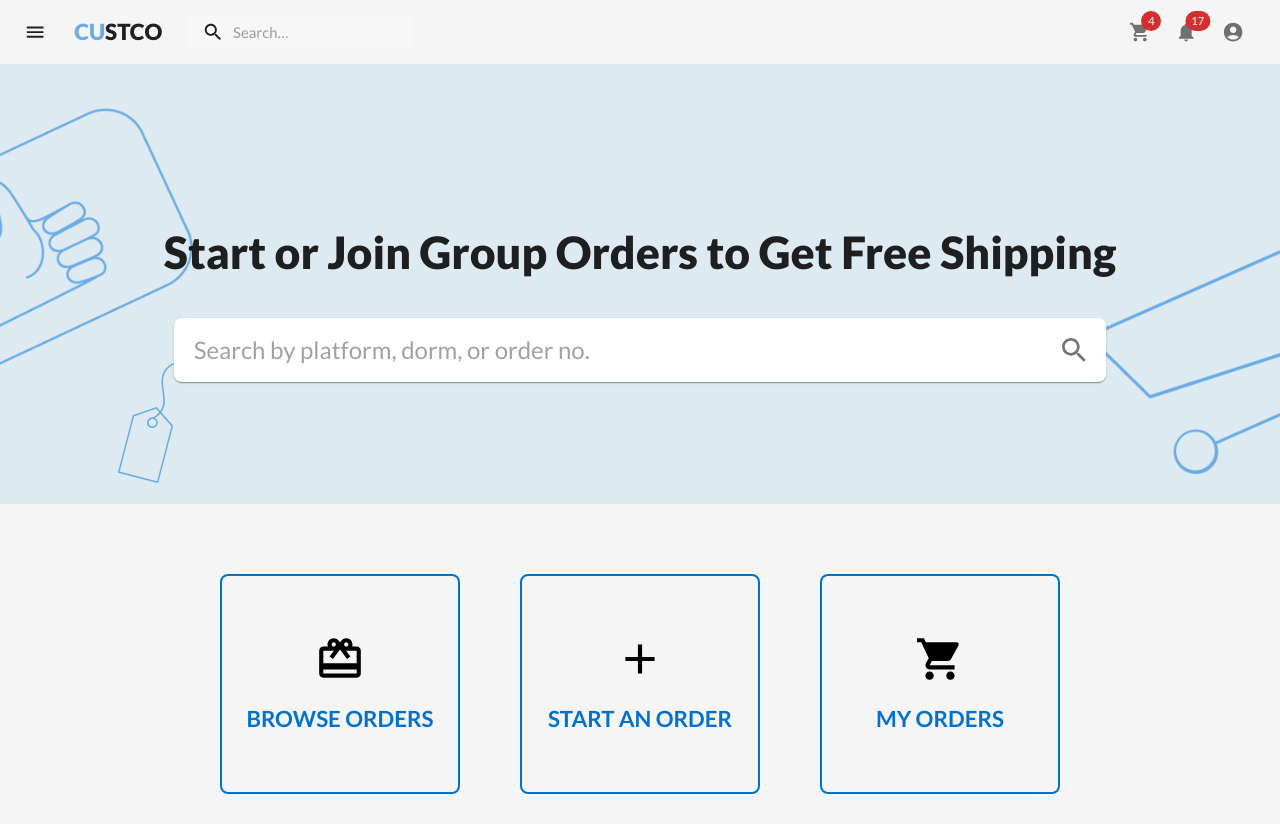
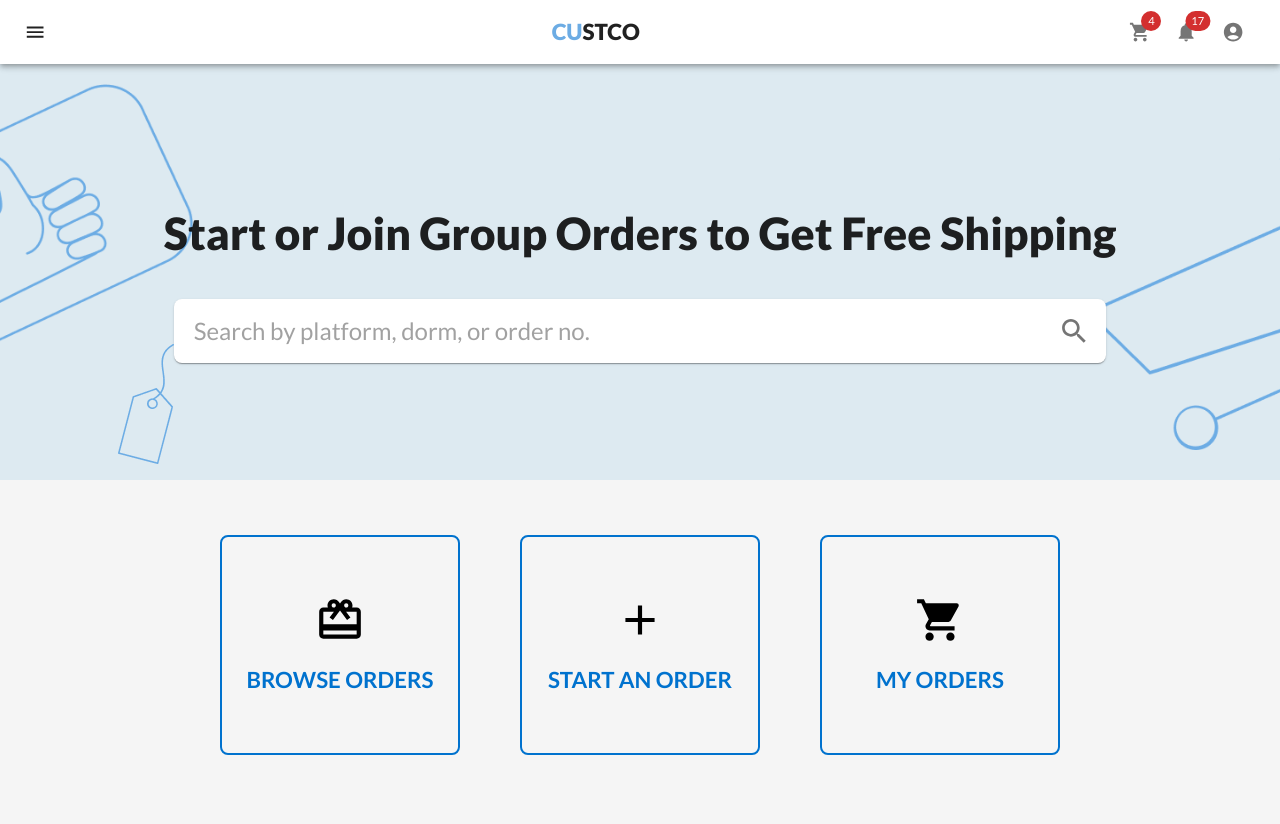
Before and after one commit to thetawom/custco, a React (Create React App) app: page /home in a window 1280 px wide. After the commit the page ends 800 px from the top, so only its background shows below. Built offline with nearby package versions, Linux system fonts and the light colour scheme.

Commit message:
Adjust join orders page

```diff
--- a/public/index.html
+++ b/public/index.html
@@ -29,7 +29,7 @@
       <link href="https://fonts.googleapis.com/css2?family=Lato:ital,wght@0,100;0,300;0,400;0,700;0,900;1,100;1,300;1,400;1,700;1,900&display=swap" rel="stylesheet">
       <title>React App</title>
   </head>
-  <body>
+  <body style="overflow-y: scroll">
     <noscript>You need to enable JavaScript to run this app.</noscript>
     <div id="root"></div>
     <!--
--- a/src/App.js
+++ b/src/App.js
@@ -64,6 +64,9 @@ const theme = createTheme({
                 tooltip: {
                     fontSize: "1em",
                     borderRadius: 2
+                },
+                tooltipPlacementBottom: {
+                    top: "-5px"
                 }
             }
         },
--- a/src/components/Navbar.js
+++ b/src/components/Navbar.js
@@ -1,66 +1,16 @@
 import * as React from 'react';
-import { styled, alpha } from '@mui/material/styles';
-import AppBar from '@mui/material/AppBar';
-import Box from '@mui/material/Box';
-import Toolbar from '@mui/material/Toolbar';
-import IconButton from '@mui/material/IconButton';
-import Typography from '@mui/material/Typography';
-import InputBase from '@mui/material/InputBase';
-import Badge from '@mui/material/Badge';
+import {AppBar, Badge, Box, ButtonBase, IconButton, Toolbar, Typography} from "@mui/material";
+import {Link} from "react-router-dom";
 import MenuIcon from '@mui/icons-material/Menu';
-import SearchIcon from '@mui/icons-material/Search';
 import ShoppingCartIcon from '@mui/icons-material/ShoppingCart';
 import AccountCircle from '@mui/icons-material/AccountCircle';
-import MailIcon from '@mui/icons-material/Mail';
 import NotificationsIcon from '@mui/icons-material/Notifications';
 import Span from "./Span";
-import {ButtonBase} from "@mui/material";
-import {Link} from "react-router-dom";
-
-const Search = styled('div')(({ theme }) => ({
-    position: 'relative',
-    borderRadius: theme.shape.borderRadius,
-    backgroundColor: alpha(theme.palette.common.white, 0.15),
-    '&:hover': {
-        backgroundColor: alpha(theme.palette.common.white, 0.25),
-    },
-    marginRight: theme.spacing(2),
-    marginLeft: 0,
-    width: '100%',
-    [theme.breakpoints.up('sm')]: {
-        marginLeft: theme.spacing(3),
-        width: 'auto',
-    },
-}));
-
-const SearchIconWrapper = styled('div')(({ theme }) => ({
-    padding: theme.spacing(0, 2),
-    height: '100%',
-    position: 'absolute',
-    pointerEvents: 'none',
-    display: 'flex',
-    alignItems: 'center',
-    justifyContent: 'center',
-}));
-
-const StyledInputBase = styled(InputBase)(({ theme }) => ({
-    color: 'inherit',
-    '& .MuiInputBase-input': {
-        padding: theme.spacing(1, 1, 1, 0),
-        // vertical padding + font size from searchIcon
-        paddingLeft: `calc(1em + ${theme.spacing(4)})`,
-        transition: theme.transitions.create('width'),
-        width: '100%',
-        [theme.breakpoints.up('md')]: {
-            width: '20ch',
-        },
-    },
-}));
 
 export default function Navbar() {
     return (
         <Box sx={{ flexGrow: 1 }}>
-            <AppBar position="static" color="transparent">
+            <AppBar position="absolute" color="inherit">
                 <Toolbar>
                     <IconButton
                         size="large"
@@ -71,13 +21,10 @@ export default function Navbar() {
                     >
                         <MenuIcon />
                     </IconButton>
+                    <Box sx={{ flexGrow: 1 }} />
                     <ButtonBase component={Link} to="/home">
                         <Typography variant="h5" fontWeight="800"><Span color="primary.main">CU</Span>STCO</Typography>
                     </ButtonBase>
-                    <Search>
-                        <SearchIconWrapper><SearchIcon /></SearchIconWrapper>
-                        <StyledInputBase placeholder="Search…"/>
-                    </Search>
                     <Box sx={{ flexGrow: 1 }} />
                     <Box>
                         <IconButton size="large">
--- a/src/components/Order.js
+++ b/src/components/Order.js
@@ -5,36 +5,39 @@ import {
     ButtonBase, Card,
     Divider,
     LinearProgress,
-    Stack,
+    Stack, Tooltip,
     Typography
 } from "@mui/material";
 import * as React from "react";
+import Box from "@mui/material/Box";
 
 const Order = ({order, copyOrderId}) => {
 
     return (
-        <Card sx={{borderColor: "primary.main", minWidth: "350px"}}>
+        <Card sx={{minWidth: "350px", minHeight: "210px"}}>
             <Stack direction="row" justifyContent="space-between" padding="8px 15px" textAlign="center">
                 <Typography variant="p" fontWeight="700" textTransform="uppercase">{order.platform.name}</Typography>
-                <ButtonBase onClick={() => copyOrderId(order.id)}
-                            sx={{":hover": {textDecoration: "underline", color: "primary.dark"}}}>
-                    <Typography variant="caption" fontSize="12px">ID #{order.id}</Typography>
-                </ButtonBase>
+                <Tooltip title={"Copy order ID"} placement="bottom" PopperProps={{sx: {fontSize: "0.8em"}}} arrow enterDelay={300} enterNextDelay={300}>
+                    <ButtonBase onClick={() => copyOrderId(order.id)}
+                                sx={{":hover": {textDecoration: "underline", color: "primary.dark"}}}>
+                        <Typography variant="caption" fontSize="12px">ID #{order.id}</Typography>
+                    </ButtonBase>
+                </Tooltip>
             </Stack>
             <Divider sx={{borderColor: "primary.main"}}/>
             <Stack display="flex" direction="row" justifyContent="space-between" alignItems="center" padding="15px 20px">
                 <Stack spacing={1} direction="column" marginBottom="3px">
-                    <div>
+                    <Box>
                         <Typography variant="h3" display="inline-block">${order.remaining}</Typography>
                         <Typography variant="h4" display="inline-block" marginLeft="10px">to go</Typography>
-                    </div>
+                    </Box>
                     <LinearProgress variant="determinate" color="success" value={order.percentage}/>
                 </Stack>
                 <Stack alignItems="center">
                     <Badge badgeContent="Friend" color="secondary" overlap="circular" anchorOrigin={{vertical: "bottom", horizontal: "right"}} invisible={!order.initiator.isFriend}>
                         <Avatar src={`https://i.pravatar.cc/80?img=${order.initiator.id}`} alt={order.initiator.name} sx={{width: "70px", height: "70px", marginY: "auto"}} />
                     </Badge>
-                    <Typography fontWeight="600" fontSize="15px">{order.initiator.name}</Typography>
+                    <Typography fontWeight="500" fontSize="15px">{order.initiator.name}</Typography>
                 </Stack>
             </Stack>
             <Divider sx={{borderColor: "primary.main"}}/>
--- a/src/contexts/ordersContext.js
+++ b/src/contexts/ordersContext.js
@@ -7,7 +7,9 @@ export const OrdersProvider = ({children}) => {
 
     const tonyDear = new User(5, "Tony", "Dear");
     const ethanWu = new User(2, "Ethan", "Wu", true);
-    const harukiGonai = new User(36, "Haruki", "Gonai");
+    const harukiGonai = new User(4, "Haruki", "Gonai");
+    const hazelZhu = new User(1, "Hazel", "Zhu");
+    const maxTseng = new User(12, "Max", "Tseng", true);
 
     const orders = [
         new Order(9889400, Platform.Amazon, tonyDear, 1.00, PaymentMethod.Cash, 22),
@@ -16,6 +18,11 @@ export const OrdersProvider = ({children}) => {
         new Order(9889403, Platform.Amazon, harukiGonai, 0.50, PaymentMethod.Venmo, 7),
         new Order(9889404, Platform.Walmart, harukiGonai, 0.50, PaymentMethod.Venmo, 30),
         new Order(9889405, Platform.Walmart, tonyDear, 0, PaymentMethod.Zelle, 15),
+        new Order(9889406, Platform.Amazon, hazelZhu, 1.00, PaymentMethod.Zelle, 20),
+        new Order(9889407, Platform.Target, hazelZhu, 1.00, PaymentMethod.Zelle, 12),
+        new Order(9889408, Platform.HomeDepot, maxTseng, 0.50, PaymentMethod.Zelle, 36),
+        new Order(9889409, Platform.JCPenney, maxTseng, 0.50, PaymentMethod.Zelle, 14),
+        new Order(9889410, Platform.Costco, maxTseng, 1.00, PaymentMethod.Zelle, 28),
     ]
 
     const contextData = {
--- a/src/pages/HomePage.js
+++ b/src/pages/HomePage.js
@@ -53,7 +53,7 @@ const BigButton = ({title, icon, to}) => {
 function HomePage() {
     return (<>
         <Navbar />
-        <Container maxWidth={false} disableGutters>
+        <Container maxWidth={false} disableGutters sx={{marginTop: "40px"}}>
             <Box display="flex" justifyContent="center" flexDirection="column" alignItems="center" height="55vh" bgcolor="primary.light">
                 <Grid container height="80%">
                     <Grid item xs={6} sm={4} md={2} display="flex" justifyContent="end" alignItems="start" overflow="hidden">
@@ -64,7 +64,7 @@ function HomePage() {
                         <img src={ShoppingCartImage} alt="" style={{width: "auto", height: "85%", marginLeft: "20px"}}/>
                     </Grid>
                 </Grid>
-                <Box position="absolute" marginTop="40px" paddingX="20px">
+                <Box position="absolute" marginTop="50px" paddingX="20px">
                     <Typography variant="h3" fontWeight="800">Start or Join Group Orders to Get Free Shipping</Typography>
                     <Paper sx={{marginTop: "40px", marginX: "10px", display: "flex", justifyContent: "center"}}>
                         <InputBase sx={{fontSize: "24px", marginLeft: "20px", width: "100%"}} placeholder="Search by platform, dorm, or order no." />
@@ -77,7 +77,7 @@ function HomePage() {
                     </Box>
                 </Box>
             </Box>
-            <Box display="flex" justifyContent="center" alignItems="center" flexWrap="wrap" paddingTop="40px">
+            <Box display="flex" justifyContent="center" alignItems="center" flexWrap="wrap" paddingTop="25px">
                 <BigButton icon={CardGiftcardIcon} title="Browse Orders" to="/orders"/>
                 <BigButton icon={AddIcon} title="Start an Order"/>
                 <BigButton icon={ShoppingCartIcon} title="My Orders"/>
--- a/src/pages/JoinOrdersPage.js
+++ b/src/pages/JoinOrdersPage.js
@@ -17,9 +17,10 @@ import {
     Card,
     Avatar,
     ButtonBase,
-    Tooltip,
+    Tooltip, Button,
 } from "@mui/material";
 import SearchIcon from "@mui/icons-material/Search";
+import AddIcon from '@mui/icons-material/Add';
 import {Link, Navigate, useParams} from "react-router-dom";
 import {OrdersContext} from "../contexts/ordersContext";
 import Order from "../components/Order";
@@ -34,6 +35,7 @@ class SortOption {
     static OrderProgressLH = new SortOption(1, "Order Progress (Low to High)", (o1, o2) => o2.remaining - o1.remaining);
     static InitiatorFeeLH = new SortOption(2, "Initiator Fee (Low to High)", (o1, o2) => o1.fee - o2.fee);
     static InitiatorFeeHL = new SortOption(3, "Initiator Fee (High to Low)", (o1, o2) => o2.fee - o1.fee);
+    static FriendsFirst = new SortOption(4, "Friends First", (o1, o2) => o2.initiator.isFriend - o1.initiator.isFriend);
 
     constructor(id, label, sorter) {
         this.id = id;
@@ -42,7 +44,7 @@ class SortOption {
     }
 
     static all() {
-        return [this.OrderProgressHL, this.OrderProgressLH, this.InitiatorFeeLH, this.InitiatorFeeHL];
+        return [this.OrderProgressHL, this.OrderProgressLH, this.InitiatorFeeLH, this.InitiatorFeeHL, this.FriendsFirst];
     }
     static isValid(id) {
         return id < this.all().length;
@@ -85,14 +87,16 @@ function JoinOrdersPage() {
         }
     }
 
-    const title = platform ? <>Join orders from <Span color="primary.dark">{platform.name}</Span></> : "Browse all public orders";
+    const title = platform ?
+        <Typography variant="h4">Join orders from <Span color="primary.dark">{platform.name}</Span></Typography>
+        : <Typography variant="h4">Browse all public orders</Typography>;
 
     filteredOrders = filteredOrders.sort(sort.sorter);
 
     return (<>
         <Navbar />
-        <Container sx={{marginTop: "50px"}}>
-            <Typography variant="h4">{title}</Typography>
+        <Container sx={{marginTop: "100px"}}>
+            {title}
             <Stack direction="row" flexWrap="wrap" marginY="16px" justifyContent="space-between" alignItems="center">
                 <Paper variant="outlined" sx={{display: "flex", justifyContent: "space-between", alignItems: "center", minWidth: "350px", flexGrow: "2", marginRight: "100px"}}>
                     <InputBase sx={{fontSize: "16px", marginLeft: "15px", width: "100%"}} placeholder="Search by platform, dorm, or order no." />
@@ -134,8 +138,12 @@ function JoinOrdersPage() {
                     </Stack>
                 </Card>
             }
-            <Box display="flex" flexWrap="wrap" gap={5} justifyContent="start" alignItems="start" marginBottom="80px">
+            <Box display="flex" flexWrap="wrap" gap="30px 50px" justifyContent="start" alignItems="start" marginBottom="80px">
                 {filteredOrders.map(order => <Order key={order.id} order={order} copyOrderId={copyOrderId} />)}
+                <Card variant="outlined" sx={{minWidth: "350px", minHeight: "210px", padding: "25px", backgroundColor: "primary.light", display: "flex", flexDirection: "column", justifyContent: "center", alignItems: "center"}}>
+                    <Typography variant="h6">No order that's right for you?</Typography>
+                    <Button variant="contained" size="large" color="primary" sx={{marginTop: "15px", fontSize: "1.1em", fontWeight: "700"}}><AddIcon sx={{marginRight: "5px"}}/>Start an order</Button>
+                </Card>
             </Box>
             <Snackbar
                 open={open}
```
